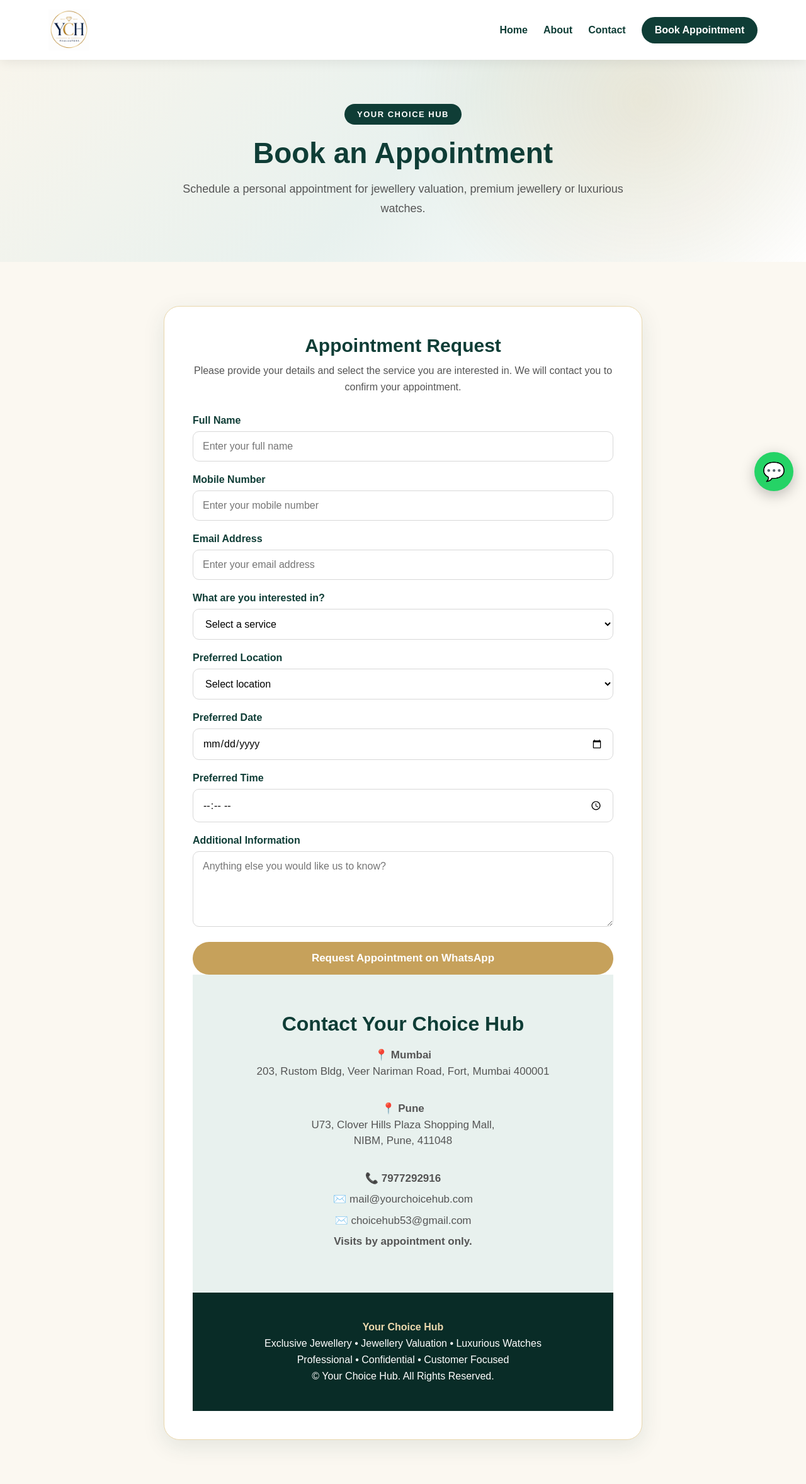
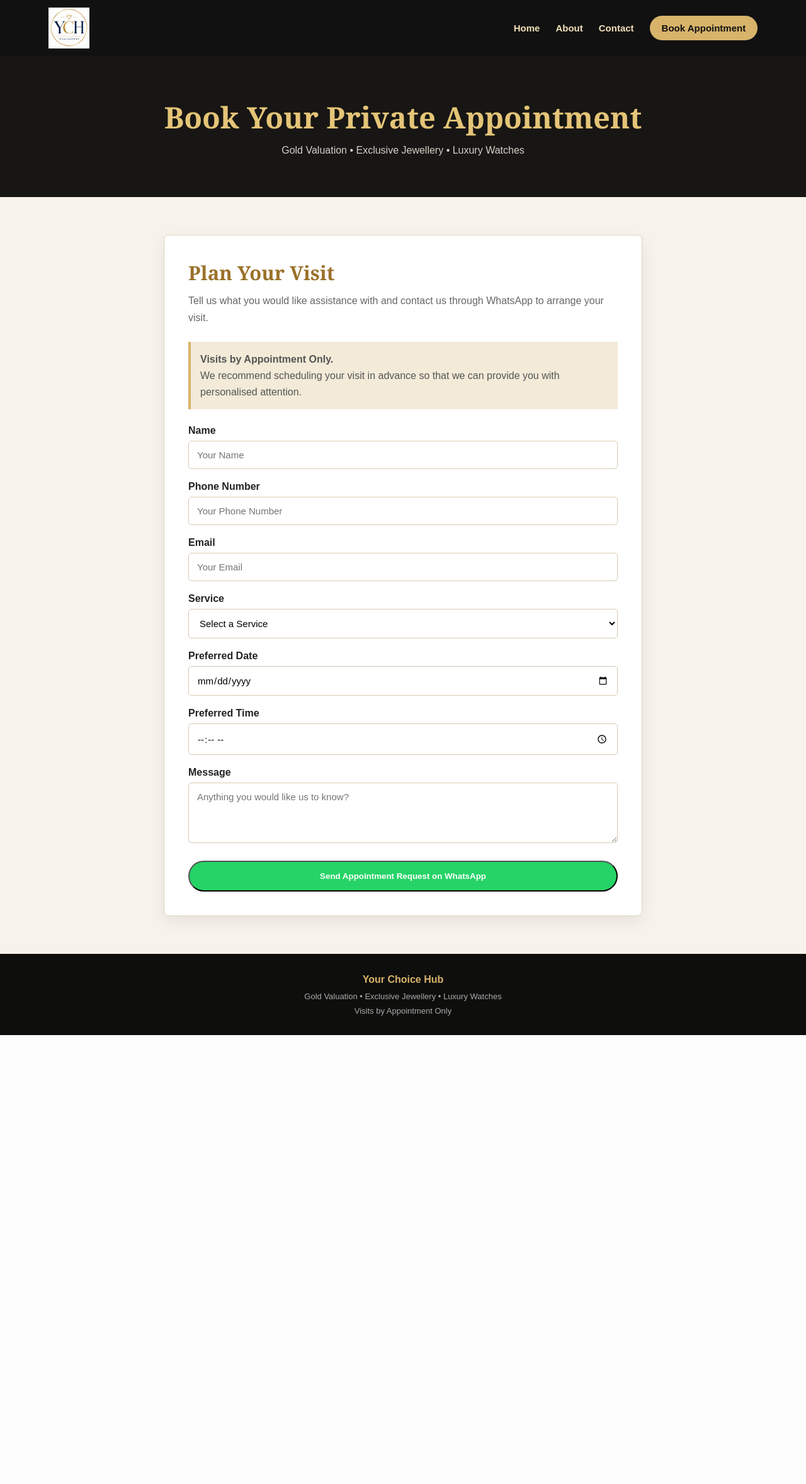
Before and after one commit to choicehub53/yourchoicehub, a Flask app: page /appointment in a window 1280 px wide. Shown: the whole page at 63% size. After the commit the page ends 1644 px from the top, so only its background shows below. Run offline with Flask 3, Linux system fonts and the light colour scheme.

Commit message:
Update appointment.html

```diff
--- a/templates/appointment.html
+++ b/templates/appointment.html
@@ -1,49 +1,41 @@
 <!DOCTYPE html>
+<html lang="en">
 
-<html lang="en">
 <head>
+
     <meta charset="UTF-8">
     <meta name="viewport" content="width=device-width, initial-scale=1.0">
-
 
     <title>Book Appointment | Your Choice Hub</title>
 
     <style>
+
         * {
             box-sizing: border-box;
             margin: 0;
             padding: 0;
         }
 
-    :root {
-        --emerald: #0f3d36;
-        --emerald-dark: #092c27;
-        --emerald-light: #e8f1ee;
-        --gold: #c6a15b;
-        --gold-light: #ead8ad;
-        --ivory: #fbf8f1;
-        --white: #ffffff;
-        --text: #555555;
+        body {
+            font-family: Arial, Helvetica, sans-serif;
+            background: #f7f3eb;
+            color: #222;
         }
 
-    body {
-        font-family: Arial, sans-serif;
-        background: var(--ivory);
-        color: #242424;
-    }
-
-    /* HEADER */
-
         header {
-        background: white;
-        padding: 15px 6%;
+            background: #111;
+            padding: 12px 6%;
             display: flex;
             align-items: center;
             justify-content: space-between;
-        box-shadow: 0 3px 18px rgba(0,0,0,0.08);
             position: sticky;
             top: 0;
             z-index: 1000;
+        }
+
+        .logo-link {
+            display: flex;
+            align-items: center;
         }
 
         .logo {
@@ -58,214 +50,133 @@
         }
 
         nav a {
+            color: #f1dfb8;
             text-decoration: none;
-        color: var(--emerald);
             font-weight: 600;
+            font-size: 15px;
         }
 
         nav a:hover {
-        color: var(--gold);
+            color: #d8b36a;
         }
 
-    .appointment-btn {
-        background: var(--emerald);
-        color: white !important;
-        padding: 12px 21px;
+        .nav-button {
+            background: #d8b36a;
+            color: #111 !important;
+            padding: 11px 19px;
             border-radius: 25px;
         }
 
-    /* HERO */
-
-    .page-hero {
+        .page-header {
+            background: #171614;
             text-align: center;
-        padding: 70px 20px;
-        background:
-            radial-gradient(circle at 80% 20%, rgba(198,161,91,0.18), transparent 35%),
-            linear-gradient(135deg, #f8f5ec, #e8f1ee, #fff);
+            color: white;
+            padding: 65px 20px;
         }
 
-    .page-label {
-        display: inline-block;
-        background: var(--emerald);
-        color: white;
-        padding: 9px 20px;
-        border-radius: 30px;
-        font-size: 13px;
-        font-weight: bold;
-        letter-spacing: 1.5px;
-        margin-bottom: 18px;
+        .page-header h1 {
+            font-family: Georgia, "Times New Roman", serif;
+            color: #e4c477;
+            font-size: 47px;
+            margin-bottom: 12px;
         }
 
-    .page-hero h1 {
-        font-size: 46px;
-        color: var(--emerald);
-        margin-bottom: 15px;
+        .page-header p {
+            color: #d5d0c6;
+            font-size: 16px;
         }
 
-    .page-hero p {
-        max-width: 720px;
+        .appointment-section {
+            max-width: 800px;
             margin: auto;
-        font-size: 18px;
-        line-height: 1.7;
-        color: var(--text);
+            padding: 60px 20px;
         }
 
-    /* FORM */
-
-    .appointment-section {
-        padding: 70px 20px;
+        .appointment-box {
+            background: white;
+            padding: 38px;
+            border-radius: 8px;
+            border: 1px solid #e2d5bd;
+            box-shadow: 0 8px 25px rgba(0,0,0,0.07);
         }
 
-    .form-box {
-        max-width: 760px;
-        margin: auto;
-        background: white;
-        padding: 45px;
-        border-radius: 25px;
-        border: 1px solid var(--gold-light);
-        box-shadow: 0 10px 35px rgba(15,61,54,0.10);
-    }
-
-    .form-box h2 {
-        text-align: center;
-        color: var(--emerald);
-        font-size: 30px;
+        .appointment-box h2 {
+            font-family: Georgia, "Times New Roman", serif;
+            color: #9b7129;
+            font-size: 31px;
             margin-bottom: 10px;
         }
 
-    .form-intro {
-        text-align: center;
-        color: var(--text);
-        line-height: 1.6;
-        margin-bottom: 32px;
+        .appointment-box > p {
+            color: #666;
+            line-height: 1.7;
+            margin-bottom: 25px;
         }
 
-    .form-group {
-        margin-bottom: 20px;
+        .appointment-notice {
+            background: #f3ead8;
+            border-left: 4px solid #d8b36a;
+            padding: 15px;
+            margin-bottom: 25px;
+            color: #555;
+            line-height: 1.6;
         }
 
         label {
             display: block;
-        margin-bottom: 8px;
-        color: var(--emerald);
             font-weight: bold;
+            margin-bottom: 7px;
         }
 
         input,
         select,
         textarea {
             width: 100%;
-        padding: 14px 15px;
-        border: 1px solid #d8d8d8;
-        border-radius: 10px;
-        font-size: 16px;
-        font-family: Arial, sans-serif;
-        background: #fff;
-    }
-
-    input:focus,
-    select:focus,
-    textarea:focus {
-        outline: none;
-        border-color: var(--gold);
-        box-shadow: 0 0 0 2px rgba(198,161,91,0.15);
+            padding: 13px;
+            border: 1px solid #d6c9b2;
+            border-radius: 5px;
+            margin-bottom: 19px;
+            font-size: 15px;
+            font-family: Arial, Helvetica, sans-serif;
+            background: white;
         }
 
         textarea {
-        min-height: 120px;
             resize: vertical;
         }
 
-    .submit-btn {
+        .whatsapp-button {
+            display: block;
             width: 100%;
-        border: none;
-        padding: 16px;
-        border-radius: 30px;
-        background: var(--gold);
+            text-align: center;
+            background: #25D366;
             color: white;
-        font-size: 17px;
+            padding: 15px;
+            border-radius: 28px;
+            text-decoration: none;
             font-weight: bold;
-        cursor: pointer;
-        transition: 0.3s;
+            margin-top: 5px;
         }
 
-    .submit-btn:hover {
-        background: #a98646;
-    }
-
-    .note {
+        footer {
+            background: #0e0e0d;
+            color: #aaa;
             text-align: center;
-        margin-top: 18px;
-        font-size: 14px;
-        color: #777;
-    }
-
-    /* CONTACT */
-
-    .contact-info {
-        padding: 60px 20px;
-        text-align: center;
-        background: var(--emerald-light);
-    }
-
-    .contact-info h2 {
-        color: var(--emerald);
-        margin-bottom: 18px;
-        font-size: 32px;
-    }
-
-    .contact-info p {
-        margin: 8px 0;
-        color: var(--text);
-        font-size: 17px;
-        line-height: 1.5;
-    }
-
-    /* FOOTER */
-
-    footer {
-        background: var(--emerald-dark);
-        color: white;
-        text-align: center;
-        padding: 38px 20px;
-    }
-
-    footer p {
-        margin: 8px 0;
+            padding: 27px 20px;
+            line-height: 1.8;
+            font-size: 13px;
         }
 
         footer strong {
-        color: var(--gold-light);
+            color: #d8b36a;
+            font-size: 16px;
         }
 
-    /* WHATSAPP */
-
-    .floating-whatsapp {
-        position: fixed;
-        right: 20px;
-        bottom: 20px;
-        background: #25D366;
-        color: white;
-        width: 62px;
-        height: 62px;
-        border-radius: 50%;
-        display: flex;
-        align-items: center;
-        justify-content: center;
-        font-size: 29px;
-        text-decoration: none;
-        box-shadow: 0 6px 22px rgba(0,0,0,0.25);
-        z-index: 2000;
-    }
-
-    /* MOBILE */
-
-    @media (max-width: 800px) {
+        @media (max-width: 850px) {
 
             header {
                 flex-direction: column;
-            gap: 14px;
-            padding: 13px 4%;
+                gap: 12px;
             }
 
             .logo {
@@ -273,331 +184,251 @@
             }
 
             nav {
-            gap: 10px;
                 flex-wrap: wrap;
                 justify-content: center;
+                gap: 10px;
             }
 
-        nav a {
-            font-size: 14px;
+            .appointment-box {
+                padding: 25px 20px;
             }
 
-        .appointment-btn {
-            padding: 10px 15px;
-        }
-
-        .page-hero {
-            padding: 55px 20px;
-        }
-
-        .page-hero h1 {
+            .page-header h1 {
                 font-size: 38px;
             }
 
-        .page-hero p {
-            font-size: 16px;
         }
 
-        .appointment-section {
-            padding: 45px 15px;
-        }
-
-        .form-box {
-            padding: 30px 20px;
-        }
-
-        .form-box h2 {
-            font-size: 27px;
-        }
-
-        .floating-whatsapp {
-            width: 58px;
-            height: 58px;
-            right: 15px;
-            bottom: 15px;
-        }
-    }
     </style>
 
+</head>
 
-</head>
 
 <body>
 
 <header>
 
+    <a href="/" class="logo-link">
 
-<img src="{{ url_for('static', filename='images/logo.png') }}"
+        <img
+            src="{{ url_for('static', filename='images/logo.png') }}"
             alt="Your Choice Hub"
-     class="logo">
+            class="logo"
+        >
+
+    </a>
 
     <nav>
+
         <a href="/">Home</a>
+
         <a href="/about">About</a>
+
         <a href="/contact">Contact</a>
-    <a href="/appointment" class="appointment-btn">Book Appointment</a>
+
+        <a href="/appointment" class="nav-button">
+            Book Appointment
+        </a>
+
     </nav>
-
 
 </header>
 
-<!-- PAGE HERO -->
 
-<section class="page-hero">
+<section class="page-header">
+
+    <h1>Book Your Private Appointment</h1>
+
+    <p>
+        Gold Valuation • Exclusive Jewellery • Luxury Watches
+    </p>
+
+</section>
 
 
-<span class="page-label">YOUR CHOICE HUB</span>
+<section class="appointment-section">
 
-<h1>Book an Appointment</h1>
+    <div class="appointment-box">
+
+        <h2>Plan Your Visit</h2>
 
         <p>
-    Schedule a personal appointment for jewellery valuation,
-    premium jewellery or luxurious watches.
+            Tell us what you would like assistance with and
+            contact us through WhatsApp to arrange your visit.
         </p>
 
 
-</section>
+        <div class="appointment-notice">
 
-<!-- APPOINTMENT FORM -->
+            <strong>Visits by Appointment Only.</strong><br>
 
-<section class="appointment-section">
+            We recommend scheduling your visit in advance
+            so that we can provide you with personalised attention.
+
+        </div>
 
 
-<div class="form-box">
+        <form
+            onsubmit="sendWhatsApp(event)"
+        >
 
-    <h2>Appointment Request</h2>
-
-    <p class="form-intro">
-        Please provide your details and select the service
-        you are interested in. We will contact you to confirm
-        your appointment.
-    </p>
-
-<form onsubmit="sendToWhatsApp(event)">
-
-
-<div class="form-group">
-
-    <label for="name">Full Name</label>
+            <label for="name">
+                Name
+            </label>
 
             <input
                 type="text"
                 id="name"
-        placeholder="Enter your full name"
-        required>
-
-</div>
+                required
+                placeholder="Your Name"
+            >
 
 
-<div class="form-group">
-
-    <label for="phone">Mobile Number</label>
+            <label for="phone">
+                Phone Number
+            </label>
 
             <input
                 type="tel"
                 id="phone"
-        placeholder="Enter your mobile number"
-        required>
-
-</div>
+                required
+                placeholder="Your Phone Number"
+            >
 
 
-<div class="form-group">
-
-    <label for="email">Email Address</label>
+            <label for="email">
+                Email
+            </label>
 
             <input
                 type="email"
                 id="email"
-        placeholder="Enter your email address">
-
-</div>
+                placeholder="Your Email"
+            >
 
 
-<div class="form-group">
-
-    <label for="service">What are you interested in?</label>
+            <label for="service">
+                Service
+            </label>
 
             <select id="service" required>
 
-        <option value="">Select a service</option>
-
-        <option value="Jewellery Valuation">
-            💍 Jewellery Valuation
+                <option value="">
+                    Select a Service
                 </option>
 
-        <option value="Premium Jewellery">
-            ✨ Premium Jewellery
+                <option value="Gold Valuation">
+                    Gold Valuation
                 </option>
 
-        <option value="Luxurious Watches">
-            ⌚ Luxurious Watches
+                <option value="Exclusive Jewellery">
+                    Exclusive Jewellery
+                </option>
+
+                <option value="Luxury Watches">
+                    Luxury Watches
                 </option>
 
             </select>
 
-</div>
 
-
-<div class="form-group">
-
-    <label for="location">Preferred Location</label>
-
-    <select id="location" required>
-
-        <option value="">Select location</option>
-
-        <option value="Mumbai">Mumbai</option>
-
-        <option value="Pune">Pune</option>
-
-    </select>
-
-</div>
-
-
-<div class="form-group">
-
-    <label for="date">Preferred Date</label>
+            <label for="date">
+                Preferred Date
+            </label>
 
             <input
                 type="date"
                 id="date"
-        required>
-
-</div>
+                required
+            >
 
 
-<div class="form-group">
-
-    <label for="time">Preferred Time</label>
+            <label for="time">
+                Preferred Time
+            </label>
 
             <input
                 type="time"
                 id="time"
-        required>
+                required
+            >
+
+
+            <label for="message">
+                Message
+            </label>
+
+            <textarea
+                id="message"
+                rows="4"
+                placeholder="Anything you would like us to know?"
+            ></textarea>
+
+
+            <button
+                type="submit"
+                class="whatsapp-button"
+            >
+                Send Appointment Request on WhatsApp
+            </button>
+
+        </form>
 
     </div>
 
-
-<div class="form-group">
-
-    <label for="message">Additional Information</label>
-
-    <textarea
-        id="message"
-        placeholder="Anything else you would like us to know?"></textarea>
-
-</div>
+</section>
 
 
-<button type="submit" class="submit-btn">
-    Request Appointment on WhatsApp
-</button>
+<footer>
 
+    <p>
+        <strong>Your Choice Hub</strong>
+    </p>
 
-</form>
+    <p>
+        Gold Valuation • Exclusive Jewellery • Luxury Watches
+    </p>
+
+    <p>
+        Visits by Appointment Only
+    </p>
+
+</footer>
+
 
 <script>
 
-function sendToWhatsApp(event) {
+function sendWhatsApp(event) {
 
     event.preventDefault();
 
-    const name = document.getElementById("name").value;
-    const phone = document.getElementById("phone").value;
-    const email = document.getElementById("email").value;
-    const service = document.getElementById("service").value;
-    const location = document.getElementById("location").value;
-    const date = document.getElementById("date").value;
-    const time = document.getElementById("time").value;
-    const message = document.getElementById("message").value;
+    var name = document.getElementById("name").value;
+    var phone = document.getElementById("phone").value;
+    var email = document.getElementById("email").value;
+    var service = document.getElementById("service").value;
+    var date = document.getElementById("date").value;
+    var time = document.getElementById("time").value;
+    var message = document.getElementById("message").value;
 
-    const whatsappMessage =
-        "Hello Your Choice Hub,%0A%0A" +
-        "*New Appointment Request*%0A%0A" +
-        "*Name:* " + encodeURIComponent(name) + "%0A" +
-        "*Mobile:* " + encodeURIComponent(phone) + "%0A" +
-        "*Email:* " + encodeURIComponent(email || "Not provided") + "%0A" +
-        "*Service:* " + encodeURIComponent(service) + "%0A" +
-        "*Location:* " + encodeURIComponent(location) + "%0A" +
-        "*Preferred Date:* " + encodeURIComponent(date) + "%0A" +
-        "*Preferred Time:* " + encodeURIComponent(time) + "%0A" +
-        "*Additional Information:* " + encodeURIComponent(message || "None");
+    var text =
+        "New Appointment Request - Your Choice Hub%0A%0A" +
+        "Name: " + encodeURIComponent(name) + "%0A" +
+        "Phone: " + encodeURIComponent(phone) + "%0A" +
+        "Email: " + encodeURIComponent(email) + "%0A" +
+        "Service: " + encodeURIComponent(service) + "%0A" +
+        "Preferred Date: " + encodeURIComponent(date) + "%0A" +
+        "Preferred Time: " + encodeURIComponent(time) + "%0A" +
+        "Message: " + encodeURIComponent(message) + "%0A%0A" +
+        "Thank you.";
 
-    const whatsappURL =
-        "https://wa.me/917977292916?text=" + whatsappMessage;
-
-    window.open(whatsappURL, "_blank");
-
+    window.open(
+        "https://wa.me/917977292916?text=" + text,
+        "_blank"
+    );
 }
 
 </script>
 
-<!-- CONTACT -->
-
-<section class="contact-info">
-
-
-<h2>Contact Your Choice Hub</h2>
-
-<p>
-    📍 <strong>Mumbai</strong><br>
-    203, Rustom Bldg, Veer Nariman Road, Fort, Mumbai 400001
-</p>
-
-<br>
-
-<p>
-    📍 <strong>Pune</strong><br>
-    U73, Clover Hills Plaza Shopping Mall,<br>
-    NIBM, Pune, 411048
-</p>
-
-<br>
-
-<p>📞 <strong>7977292916</strong></p>
-
-<p>✉️ mail@yourchoicehub.com</p>
-
-<p>✉️ choicehub53@gmail.com</p>
-
-<p><strong>Visits by appointment only.</strong></p>
-
-
-</section>
-
-<!-- FOOTER -->
-
-<footer>
-
-
-<p><strong>Your Choice Hub</strong></p>
-
-<p>
-    Exclusive Jewellery • Jewellery Valuation • Luxurious Watches
-</p>
-
-<p>
-    Professional • Confidential • Customer Focused
-</p>
-
-<p>
-    © Your Choice Hub. All Rights Reserved.
-</p>
-
-
-</footer>
-
-<!-- FLOATING WHATSAPP -->
-
-<a href="https://wa.me/917977292916"
-class="floating-whatsapp"
-target="_blank"
-rel="noopener noreferrer"
-title="WhatsApp Your Choice Hub">
-💬 </a>
-
 
 </body>
 </html>
```
Lines whose indentation alone changed are shown as unchanged.
